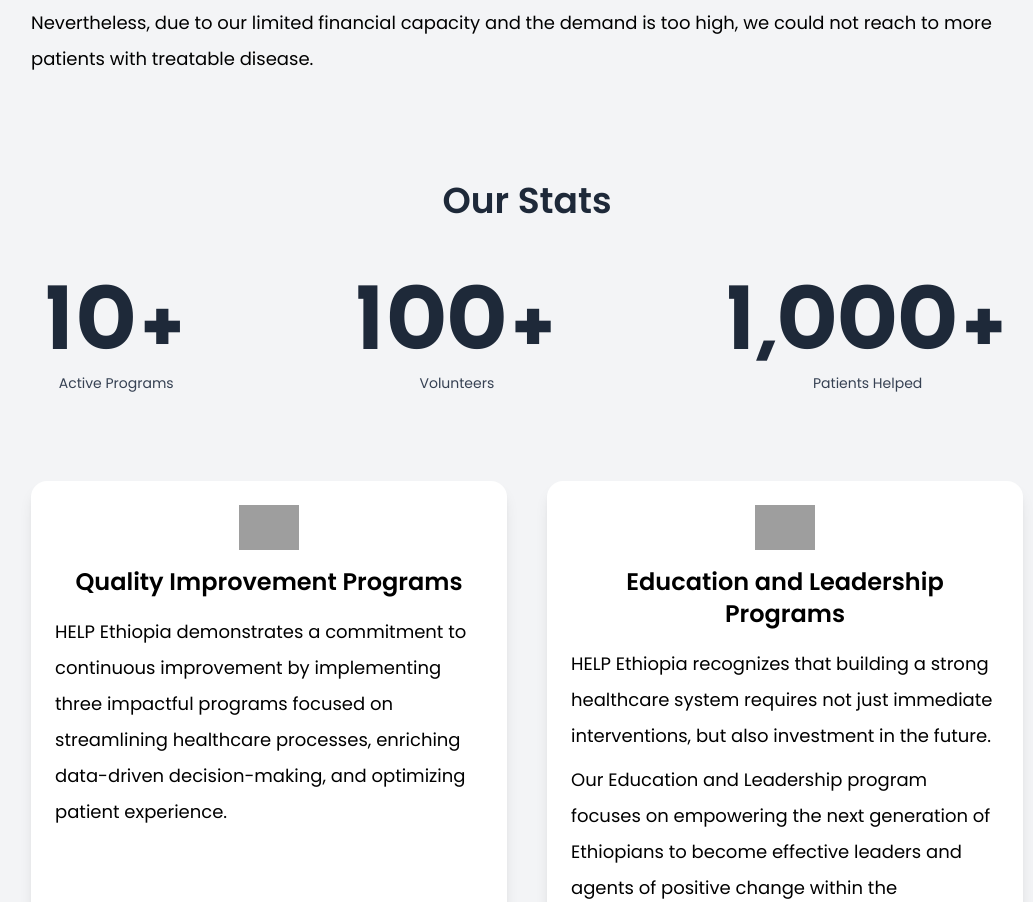
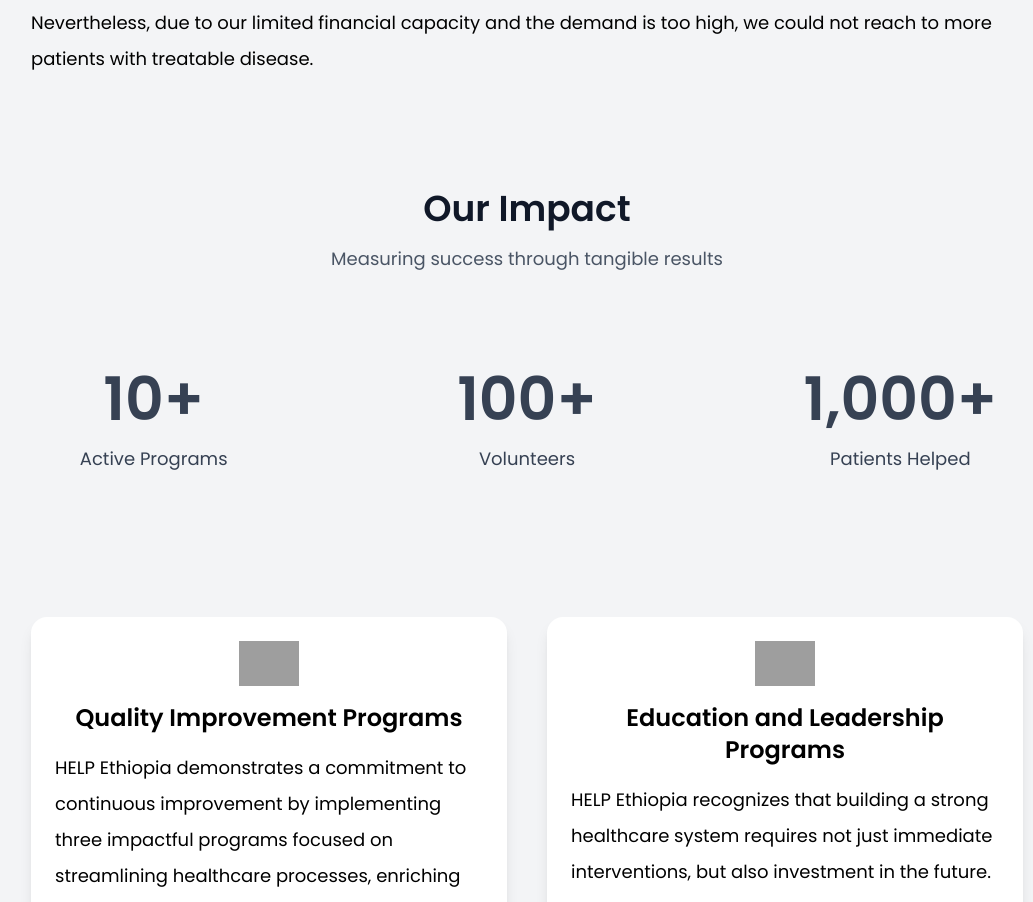
Before and after one commit to dagimgetaw/Help-Ethiopia-Website, a React (Vite) app in the folder frontend/: page /what-we-do in a window 1280 px wide. Shown: the part 1391-2293 px from the top of the page, without its empty margins (113-1146 px from the left). Built offline with nearby package versions, Linux system fonts and the light colour scheme; grey boxes are pictures that could not be loaded.

Commit message:
style: add motion to the stats

```diff
--- a/frontend/src/Components/Home/Stats.jsx
+++ b/frontend/src/Components/Home/Stats.jsx
@@ -1,35 +1,60 @@
 import CountUp from "react-countup";
+import { motion } from "framer-motion";
 
 export default function Stats() {
   return (
-    <div className="py-10 px-6 text-center bg-gray-100 ">
-      <h2 className="text-3xl md:text-3x xl:text-4xl 2xl:text-5xl font-text font-semibold mt-4 text-center text-gray-800">
-        Our Stats
-      </h2>
-      <div className="flex items-center justify-evenly font-text pt-14 gap-8">
-        <div>
-          <h2 className="text-4xl md:text-6xl lg:text-7xl xl:text-8xl  font-title font-bold text-gray-800">
-            <CountUp start={0} end={10} duration={4.5} />+
+    <div className="py-16 px-6 md:px-12 lg:px-24 bg-gray-100 font-text">
+      <div className="max-w-7xl mx-auto">
+        <motion.div
+          initial={{ opacity: 0 }}
+          animate={{ opacity: 1 }}
+          transition={{ duration: 0.8 }}
+          className="text-center mb-16"
+        >
+          <h2 className="text-3xl md:text-4xl font-bold text-gray-900 mb-4">
+            Our Impact
           </h2>
-          <p className="text-sm font-text sm:text-md text-gray-700">
-            Active Programs
+          <p className="text-lg text-gray-600 max-w-3xl mx-auto">
+            Measuring success through tangible results
           </p>
-        </div>
-        <div>
-          <h2 className="text-4xl md:text-6xl lg:text-7xl xl:text-8xl  font-title font-bold text-gray-800">
-            <CountUp start={0} end={100} duration={4.5} />+
-          </h2>
-          <p className="text-sm font-text sm:text-md text-gray-700">
-            Volunteers
-          </p>
-        </div>
-        <div>
-          <h2 className="text-4xl md:text-6xl lg:text-7xl xl:text-8xl font-title font-bold text-gray-800">
-            <CountUp start={0} end={1000} duration={4.5} />+
-          </h2>
-          <p className="text-sm font-text sm:text-md text-gray-700">
-            Patients Helped
-          </p>
+        </motion.div>
+
+        <div className="grid grid-cols-1 md:grid-cols-3 gap-8">
+          <motion.div
+            initial={{ y: 20, opacity: 0 }}
+            animate={{ y: 0, opacity: 1 }}
+            transition={{ duration: 0.6, delay: 0.2 }}
+            className="p-8 rounded-lg text-center"
+          >
+            <h3 className="text-5xl md:text-6xl font-bold text-gray-700 mb-4">
+              <CountUp start={0} end={10} duration={2.5} />+
+            </h3>
+            <p className="text-lg font-medium text-gray-700">Active Programs</p>
+          </motion.div>
+
+          <motion.div
+            initial={{ y: 20, opacity: 0 }}
+            animate={{ y: 0, opacity: 1 }}
+            transition={{ duration: 0.6, delay: 0.4 }}
+            className="p-8 rounded-lg text-center"
+          >
+            <h3 className="text-5xl md:text-6xl font-bold text-gray-700 mb-4">
+              <CountUp start={0} end={100} duration={2.5} />+
+            </h3>
+            <p className="text-lg font-medium text-gray-700">Volunteers</p>
+          </motion.div>
+
+          <motion.div
+            initial={{ y: 20, opacity: 0 }}
+            animate={{ y: 0, opacity: 1 }}
+            transition={{ duration: 0.6, delay: 0.6 }}
+            className="p-8 rounded-lg text-center"
+          >
+            <h3 className="text-5xl md:text-6xl font-bold text-gray-700 mb-4">
+              <CountUp start={0} end={1000} duration={2.5} />+
+            </h3>
+            <p className="text-lg font-medium text-gray-700">Patients Helped</p>
+          </motion.div>
         </div>
       </div>
     </div>
```
